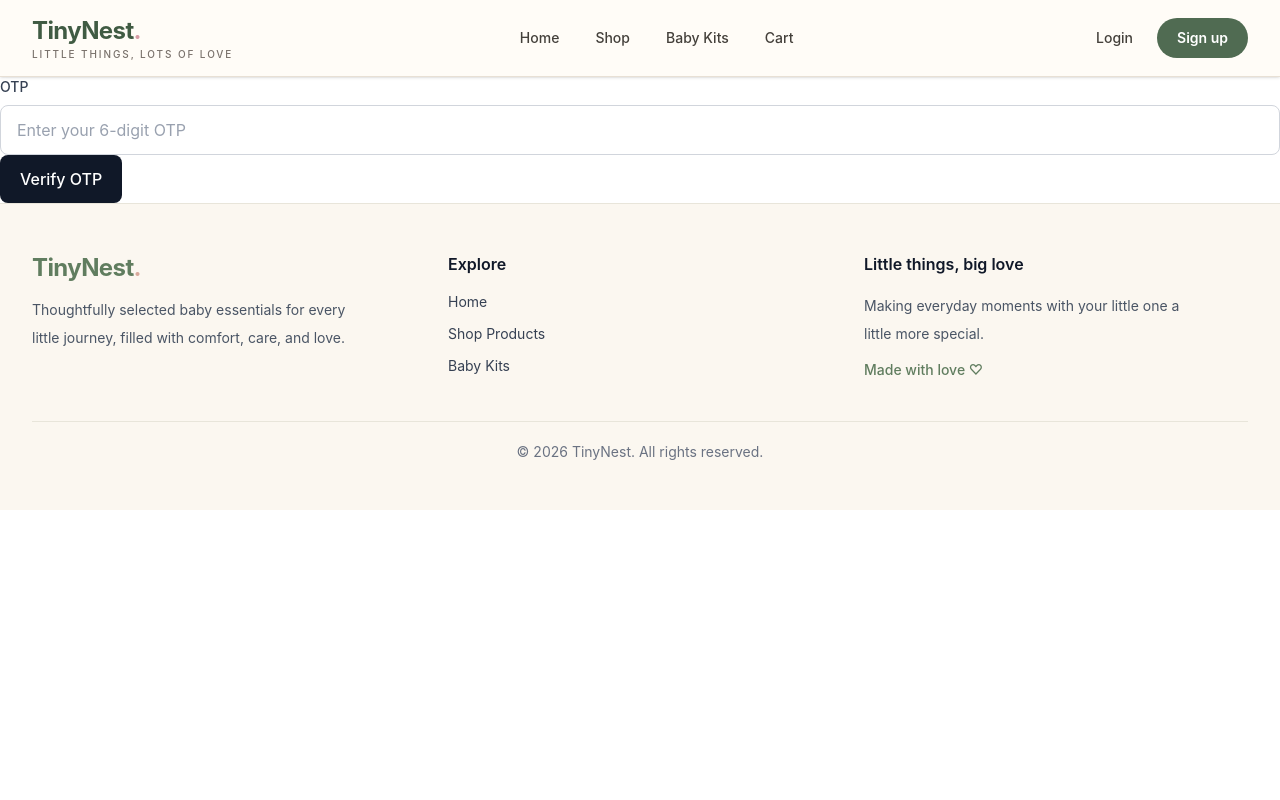
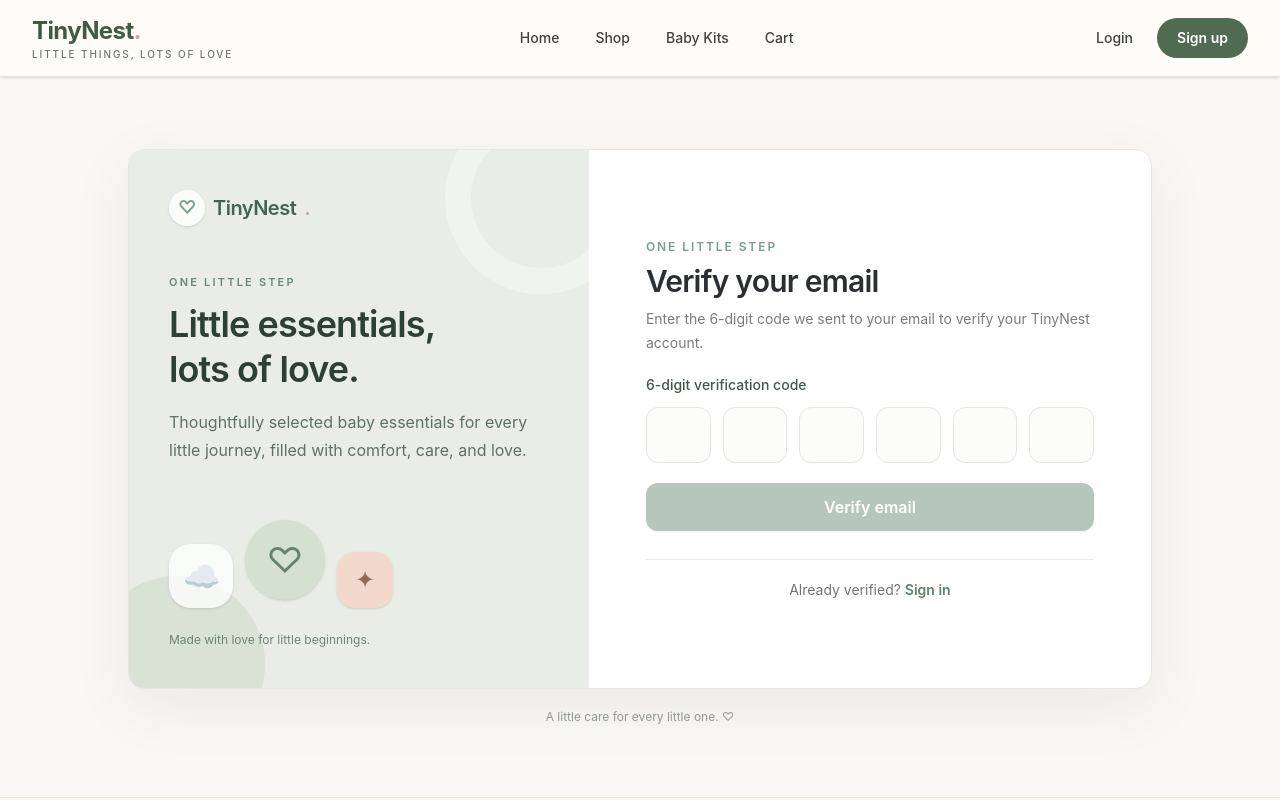
Before and after one commit to ayshasahva-stack/tinynest, a React app in the folder frontend/: page /verify-otp in a window 1280 px wide. Shown: the top 800 px of the page. Built offline with nearby package versions, Linux system fonts and the light colour scheme; the HTML template or start-up script is replaced by a standard one.

Commit message:
feat: style register and verifyOtp wirh tinynest auth design

```diff
--- a/frontend/src/components/AuthLayout.jsx
+++ b/frontend/src/components/AuthLayout.jsx
@@ -10,10 +10,14 @@ function AuthLayout({
     footer,
 }) {
     return (
-        <section className="bg-[#FAF8F5] px-4 py-8 transition-colors duration-300 dark:bg-[#171B19] sm:px-6 sm:py-12 lg:py-14">
+
+<section className="flex min-h-[calc(100dvh-80px)] flex-col justify-center bg-[#FAF8F5] px-4 py-3 transition-colors duration-300 dark:bg-[#171B19] sm:px-6 sm:py-4">
+
 
             {/* Main card: two columns on desktop */}
-            <div className="mx-auto grid w-full max-w-5xl overflow-hidden rounded-2xl border border-[#EAE6DF] bg-white shadow-[0_18px_60px_rgba(48,61,51,0.08)] dark:border-[#343B36] dark:bg-[#202622] lg:min-h-[570px] lg:grid-cols-[0.9fr_1.1fr]">
+
+<div className="mx-auto grid w-full max-w-5xl overflow-hidden rounded-2xl border border-[#EAE6DF] bg-white shadow-[0_18px_60px_rgba(48,61,51,0.08)] dark:border-[#343B36] dark:bg-[#202622] lg:min-h-0 lg:grid-cols-[0.9fr_1.1fr]">
+
 
                 {/* Left panel: branding and welcome message */}
                 <aside className="relative flex min-h-[220px] flex-col justify-between overflow-hidden bg-[#E8EEE6] p-6 dark:bg-[#29352D] sm:p-8 lg:min-h-full lg:p-10">
@@ -85,11 +89,11 @@ function AuthLayout({
                 </aside>
 
                 {/* Right panel: page-specific form */}
-                <div className="flex items-center justify-center p-6 sm:p-9 lg:p-12">
+                <div className="flex items-center justify-center p-5 sm:p-6 lg:p-8">
                     <div className="w-full max-w-md">
 
                         {/* Page-specific heading and description */}
-                        <div className="mb-7 sm:mb-8">
+                      <div className="mb-4 sm:mb-5">
                             <p className="mb-2 text-xs font-semibold tracking-[0.16em] text-[#7A9E8F] dark:text-[#A9C6B0]">
                                 {eyebrow}
                             </p>
--- a/frontend/src/pages/auth/Register.jsx
+++ b/frontend/src/pages/auth/Register.jsx
@@ -1,68 +1,125 @@
-// Import React's useState hook
+
 import { useState } from "react";
+import { Link, useNavigate } from "react-router-dom";
+import { useDispatch, useSelector } from "react-redux";
+
 import Input from "../../components/Input";
-import Button from "../../components/Button"
-// Import Redux's dispatch hook
-import { useDispatch } from "react-redux";
-import { useNavigate } from "react-router-dom";
+import Button from "../../components/Button";
+import AuthLayout from "../../components/AuthLayout";
 
-// Import the registration thunk
 import { registerUserThunk } from "../../features/auth/authThunk";
-// Register page component
+import {
+    selectAuthLoading,
+    selectAuthError,
+} from "../../features/auth/authSelectors";
+
 function Register() {
-    // Store the email entered by the user
+    // Store the values entered in the registration form.
     const [email, setEmail] = useState("");
-    // Store the phone number entered by the user
     const [phone, setPhone] = useState("");
-    // Store the password entered by the user
     const [password, setPassword] = useState("");
-    // Store the confirmation password entered by the user
     const [confirmPassword, setConfirmPassword] = useState("");
-    // Get the Redux dispatch function
+
+    // Store client-side validation errors separately from API errors.
+    const [validationError, setValidationError] = useState("");
+
     const dispatch = useDispatch();
-    const navigate = useNavigate()
-    // Handle registration form submission
-    // Handle registration form submission
+    const navigate = useNavigate();
+
+    // Read the current request status and API error from Redux.
+    const loading = useSelector(selectAuthLoading);
+    const error = useSelector(selectAuthError);
+
+    // Validate the form, register the user, and navigate to OTP verification.
     const handleSubmit = async (event) => {
-        // Prevent the browser from refreshing the page
         event.preventDefault();
 
+        // Remove any previous client-side validation message.
+        setValidationError("");
+
+        // Trim whitespace from email and phone before submitting.
+        const cleanedEmail = email.trim();
+        const cleanedPhone = phone.trim();
+
+        // Check required values before making an API request.
+        if (!cleanedEmail || !cleanedPhone || !password || !confirmPassword) {
+            setValidationError("Please fill in all fields.");
+            return;
+        }
+
+        // Check that both password fields match.
+        if (password !== confirmPassword) {
+            setValidationError("Passwords do not match.");
+            return;
+        }
+
         try {
-            // Send the registration data and wait for the backend response
+            // Send registration data to the backend through Redux.
             await dispatch(
                 registerUserThunk({
-                    email,
-                    phone,
+                    email: cleanedEmail,
+                    phone: cleanedPhone,
                     password,
                     confirmPassword,
                 })
             ).unwrap();
 
-            // Navigate to OTP verification after successful registration
-            navigate(`/verify-otp?email=${encodeURIComponent(email)}`);
-        } catch (error) {
-            // Log the registration error for now
-            console.error(error);
+            // Continue to OTP verification after successful registration.
+            navigate(
+                `/verify-otp?email=${encodeURIComponent(cleanedEmail)}`
+            );
+        } catch {
+            // Redux stores the API error, which is displayed below.
+            // No console-only error handling is needed here.
         }
     };
+
+    // Prefer a local validation message when one exists.
+    const displayedError = validationError || error;
+
     return (
-        <main>
-            <h1>Register</h1>
+        <AuthLayout
+            eyebrow="YOUR LITTLE WORLD"
+            title="Create your account"
+            description="Join TinyNest for thoughtful essentials for your little one."
+            footer={
+                <p className="text-sm text-[#707771] dark:text-[#B5BDB7]">
+                    Already have an account?{" "}
+                    <Link
+                        to="/login"
+                        className="font-semibold text-[#5F816D] hover:text-[#456354] hover:underline dark:text-[#B4D0BB]"
+                    >
+                        Sign in
+                    </Link>
+                </p>
+            }
+        >
+            {/* Show validation and backend errors where users can see them. */}
+            {displayedError && (
+                <p
+                    role="alert"
+                    className="mb-5 rounded-lg border border-red-200 bg-red-50 px-4 py-3 text-sm text-red-700 dark:border-red-900 dark:bg-red-950/40 dark:text-red-300"
+                >
+                    {typeof displayedError === "string"
+                        ? displayedError
+                        : "Registration failed. Please check your details and try again."}
+                </p>
+            )}
 
-            <form onSubmit={handleSubmit}>
-                {/* Email input */}
+        <form onSubmit={handleSubmit} className="space-y-3">
+                {/* Email field */}
                 <Input
-                    label="Email"
+                    label="Email address"
                     type="email"
                     name="email"
                     value={email}
                     onChange={(event) => setEmail(event.target.value)}
-                    placeholder="Enter your email"
+                    placeholder="you@example.com"
                 />
 
-                {/* Phone input */}
+                {/* Phone field */}
                 <Input
-                    label="Phone"
+                    label="Phone number"
                     type="tel"
                     name="phone"
                     value={phone}
@@ -70,30 +127,39 @@ function Register() {
                     placeholder="Enter your phone number"
                 />
 
-                {/* Password input */}
+                {/* Password field */}
                 <Input
                     label="Password"
                     type="password"
                     name="password"
                     value={password}
                     onChange={(event) => setPassword(event.target.value)}
-                    placeholder="Enter your password"
+                    placeholder="Create a password"
                 />
-                {/* Confirm password input */}
+
+                {/* Confirm-password field */}
                 <Input
-                    label="Confirm Password"
+                    label="Confirm password"
                     type="password"
                     name="confirmPassword"
                     value={confirmPassword}
                     onChange={(event) => setConfirmPassword(event.target.value)}
-                    placeholder="Confirm your password"
+                    placeholder="Enter your password again"
                 />
-                {/* Register button */}
-                <Button type="submit">
-                    Register
-                </Button>
+
+                {/* Disable repeated submissions while the request is pending. */}
+                <div className="pt-1">
+                    <Button
+                        type="submit"
+                        variant="auth"
+                        fullWidth
+                        disabled={loading}
+                    >
+                        {loading ? "Creating account..." : "Create account"}
+                    </Button>
+                </div>
             </form>
-        </main>
+        </AuthLayout>
     );
 }
 
--- a/frontend/src/pages/auth/VerifyOtp.jsx
+++ b/frontend/src/pages/auth/VerifyOtp.jsx
@@ -1,36 +1,59 @@
-import { useState } from "react";
+
+import { useRef, useState } from "react";
+import { Link, useNavigate, useSearchParams } from "react-router-dom";
+import { useDispatch, useSelector } from "react-redux";
+
 import Input from "../../components/Input";
 import Button from "../../components/Button";
-// Import Redux's dispatch hook
-import { useDispatch } from "react-redux";
-import { useSearchParams } from "react-router-dom";
-// Import React Router's navigation hook
-import { useNavigate } from "react-router-dom";
+import AuthLayout from "../../components/AuthLayout";
 
-// Import the OTP verification thunk
 import { verifyOtpThunk } from "../../features/auth/authThunk";
-// OTP verification page
+import {
+    selectAuthLoading,
+    selectAuthError,
+} from "../../features/auth/authSelectors";
+
 function VerifyOtp() {
-    // Store the OTP entered by the user
+    // Store the OTP entered by the user.
     const [otp, setOtp] = useState("");
-    // Get the Redux dispatch function
+    // Store references to the six OTP inputs so we can move focus.
+const otpRefs = useRef([]);
+
+    // Store client-side validation errors separately from API errors.
+    const [validationError, setValidationError] = useState("");
+
     const dispatch = useDispatch();
-    // Read the email from the URL
+    const navigate = useNavigate();
     const [searchParams] = useSearchParams();
-    // Get the function used to navigate between pages
-const navigate = useNavigate();
 
-    // Get the email value from the URL
-    const email = searchParams.get("email");
-    // Handle OTP verification form submission
-    // Handle OTP form submission
-    // Handle OTP form submission
+    // The registration page passes the email through the URL.
+    const email = searchParams.get("email") || "";
+
+    // Read loading and error states from Redux.
+    const loading = useSelector(selectAuthLoading);
+    const error = useSelector(selectAuthError);
+
+    // Verify the OTP and redirect after success.
     const handleSubmit = async (event) => {
-    // Prevent the browser from refreshing the page
         event.preventDefault();
+        setValidationError("");
+
+        // The email is required to identify the account being verified.
+        if (!email.trim()) {
+            setValidationError(
+                "Your email is missing. Please register again or sign in."
+            );
+            return;
+        }
+
+        // Ensure the user enters exactly six digits.
+        if (!/^\d{6}$/.test(otp)) {
+            setValidationError("Please enter a valid 6-digit OTP.");
+            return;
+        }
 
         try {
-        // Send the email and OTP to the backend
+            // Send the email and OTP to the backend.
             await dispatch(
                 verifyOtpThunk({
                     email,
@@ -38,32 +61,172 @@ const handleSubmit = async (event) => {
                 })
             ).unwrap();
 
-        // Navigate to the login page after successful verification
-        navigate("/login");
-    } catch (error) {
-        // Log the verification error for now
-        console.error(error);
+            // Navigate to Login after successful verification.
+            navigate("/login", { replace: true });
+        } catch {
+            // The Redux error is displayed in the form below.
         }
     };
+// Update the OTP digits and automatically move to the next box.
+const handleOtpChange = (index, value) => {
+    const digits = value.replace(/\D/g, "");
+    const nextOtp = otp.split("");
+
+    // Support pasting multiple digits into a box.
+    if (digits.length > 1) {
+        digits.slice(0, 6 - index).split("").forEach((digit, offset) => {
+            nextOtp[index + offset] = digit;
+        });
+
+        const updatedOtp = nextOtp.join("").slice(0, 6);
+        setOtp(updatedOtp);
+
+        // Focus the next empty box, or the final box when complete.
+        const nextIndex = Math.min(index + digits.length, 5);
+        otpRefs.current[nextIndex]?.focus();
+        setValidationError("");
+        return;
+    }
+
+    // Store a single digit in its corresponding position.
+    nextOtp[index] = digits;
+    setOtp(nextOtp.join("").slice(0, 6));
+    setValidationError("");
+
+    // Move forward automatically after entering a digit.
+    if (digits && index < 5) {
+        otpRefs.current[index + 1]?.focus();
+    }
+};
+
+// Move to the previous box when Backspace is pressed on an empty box.
+const handleOtpKeyDown = (event, index) => {
+    if (event.key === "Backspace" && !otp[index] && index > 0) {
+        otpRefs.current[index - 1]?.focus();
+    }
+
+    // Allow arrow keys to navigate between boxes.
+    if (event.key === "ArrowLeft" && index > 0) {
+        otpRefs.current[index - 1]?.focus();
+    }
+
+    if (event.key === "ArrowRight" && index < 5) {
+        otpRefs.current[index + 1]?.focus();
+    }
+};
+    // Prefer validation errors when they exist.
+    const displayedError = validationError || error;
+
     return (
-        <main>
-            <form onSubmit={handleSubmit}>
-                {/* OTP input */}
-                <Input
-                    label="OTP"
+        <AuthLayout
+            eyebrow="ONE LITTLE STEP"
+            title="Verify your email"
+            description="Enter the 6-digit code we sent to your email to verify your TinyNest account."
+            footer={
+                <p className="text-sm text-[#707771] dark:text-[#B5BDB7]">
+                    Already verified?{" "}
+                    <Link
+                        to="/login"
+                        className="font-semibold text-[#5F816D] hover:underline dark:text-[#B4D0BB]"
+                    >
+                        Sign in
+                    </Link>
+                </p>
+            }
+        >
+            {/* Display validation and backend errors to the user. */}
+            {displayedError && (
+                <p
+                    role="alert"
+                    className="mb-5 rounded-lg border border-red-200 bg-red-50 px-4 py-3 text-sm text-red-700 dark:border-red-900 dark:bg-red-950/40 dark:text-red-300"
+                >
+                    {typeof displayedError === "string"
+                        ? displayedError
+                        : "OTP verification failed. Please check the code and try again."}
+                </p>
+            )}
+
+            <form onSubmit={handleSubmit} className="space-y-5">
+                {/* Show which email address is being verified. */}
+                {email && (
+                    <p className="text-sm text-[#707771] dark:text-[#B5BDB7]">
+                        Verification code for{" "}
+                        <span className="font-medium text-[#46564B] dark:text-[#D7E0D7]">
+                            {email}
+                        </span>
+                    </p>
+                )}
+
+
+{/* Six individual boxes for the verification code. */}
+<div>
+    <label
+        className="mb-3 block text-sm font-medium text-[#46564B] dark:text-[#D7E0D7]"
+        id="otp-label"
+    >
+        6-digit verification code
+    </label>
+
+    <div
+        className="flex gap-2 sm:gap-3"
+        role="group"
+        aria-labelledby="otp-label"
+    >
+        {Array.from({ length: 6 }, (_, index) => (
+            <input
+                key={index}
+                ref={(element) => {
+                    otpRefs.current[index] = element;
+                }}
                 type="text"
-                    name="otp"
-                    value={otp}
-                    onChange={(event) => setOtp(event.target.value)}
-                    placeholder="Enter your 6-digit OTP"
+                inputMode="numeric"
+                autoComplete={index === 0 ? "one-time-code" : "off"}
+                aria-label={`OTP digit ${index + 1}`}
+                maxLength={6}
+                value={otp[index] || ""}
+                onChange={(event) =>
+                    handleOtpChange(index, event.target.value)
+                }
+                onKeyDown={(event) =>
+                    handleOtpKeyDown(event, index)
+                }
+                onPaste={(event) => {
+                    event.preventDefault();
+
+                    const pastedDigits = event.clipboardData
+                        .getData("text")
+                        .replace(/\D/g, "")
+                        .slice(0, 6);
+
+                    if (pastedDigits) {
+                        setOtp(pastedDigits);
+                        setValidationError("");
+
+                        const nextIndex = Math.min(
+                            pastedDigits.length,
+                            5
+                        );
+
+                        otpRefs.current[nextIndex]?.focus();
+                    }
+                }}
+                className="h-12 min-w-0 flex-1 rounded-xl border border-[#E5E7E2] bg-[#FCFCFA] text-center text-xl font-semibold text-[#2B2F33] outline-none transition focus:border-[#7A9E8F] focus:ring-2 focus:ring-[#7A9E8F]/20 dark:border-[#414A43] dark:bg-[#252C27] dark:text-[#F3F4F1] dark:focus:border-[#A9C6B0] sm:h-14"
             />
+        ))}
+    </div>
+</div>
 
-                {/* Verify OTP button */}
-                <Button type="submit">
-                    Verify OTP
+
+                <Button
+                    type="submit"
+                    variant="auth"
+                    fullWidth
+                    disabled={loading || !email}
+                >
+                    {loading ? "Verifying..." : "Verify email"}
                 </Button>
             </form>
-        </main>
+        </AuthLayout>
     );
 }
 
```
Lines whose indentation alone changed are shown as unchanged.
